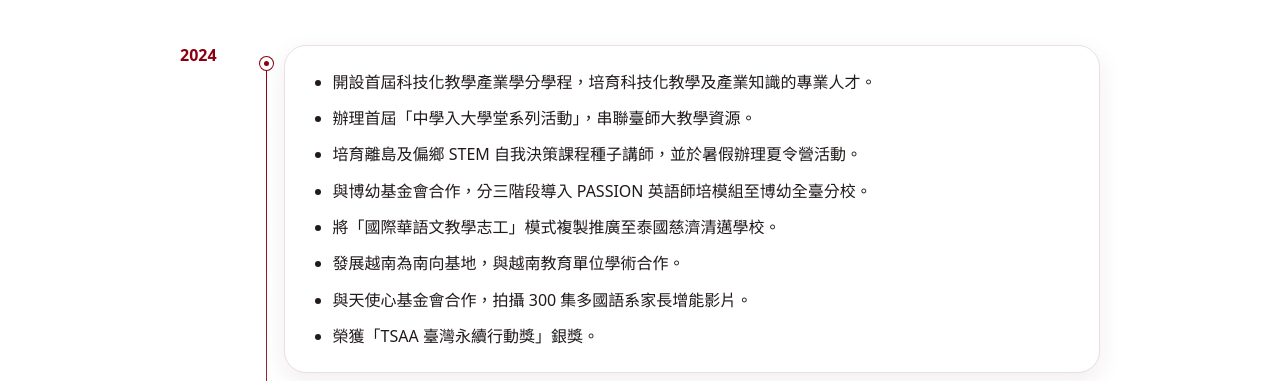
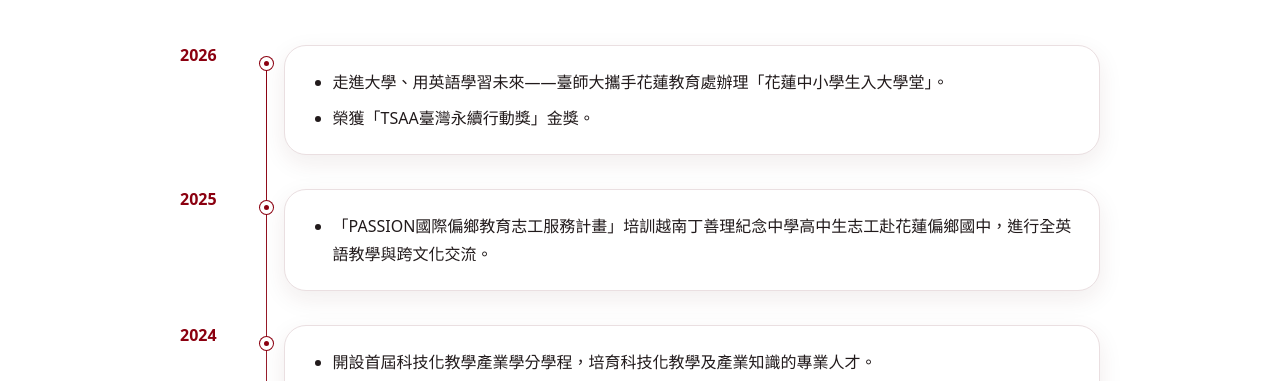
Before and after one commit to futurenowchen/PASSION-site, a plain HTML site: page milestones.html in a window 1280 px wide. Shown: the part 371-752 px from the top of the page. Drawn offline with Linux system fonts and the light colour scheme.

Commit message:
Update milestones through 2026

```diff
--- a/milestones.html
+++ b/milestones.html
@@ -18,6 +18,15 @@
     </header>
 
     <div class="timeline">
+      <section class="timeline-year"><h2>2026</h2><div class="timeline-content"><ul>
+        <li>走進大學、用英語學習未來——臺師大攜手花蓮教育處辦理「花蓮中小學生入大學堂」。</li>
+        <li>榮獲「TSAA臺灣永續行動獎」金獎。</li>
+      </ul></div></section>
+
+      <section class="timeline-year"><h2>2025</h2><div class="timeline-content"><ul>
+        <li>「PASSION國際偏鄉教育志工服務計畫」培訓越南丁善理紀念中學高中生志工赴花蓮偏鄉國中，進行全英語教學與跨文化交流。</li>
+      </ul></div></section>
+
       <section class="timeline-year"><h2>2024</h2><div class="timeline-content"><ul>
         <li>開設首屆科技化教學產業學分學程，培育科技化教學及產業知識的專業人才。</li>
         <li>辦理首屆「中學入大學堂系列活動」，串聯臺師大教學資源。</li>
```
